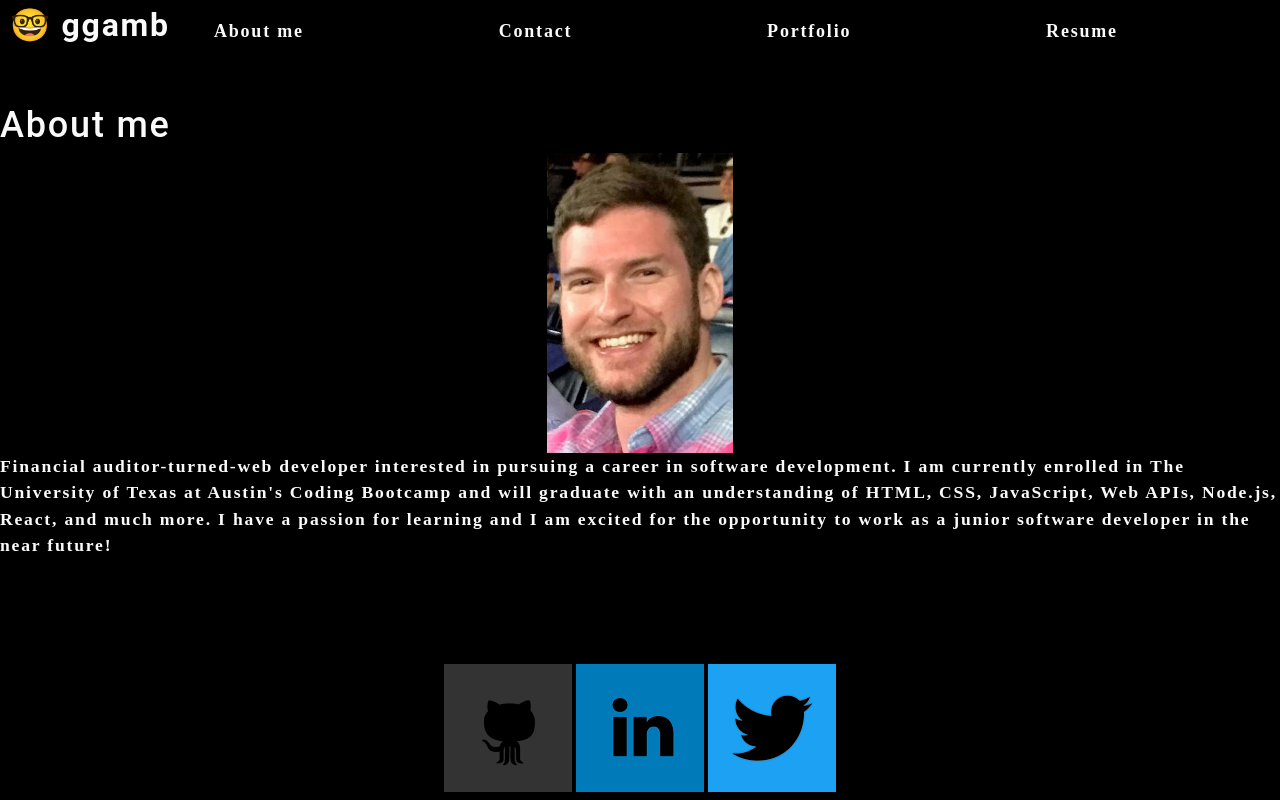
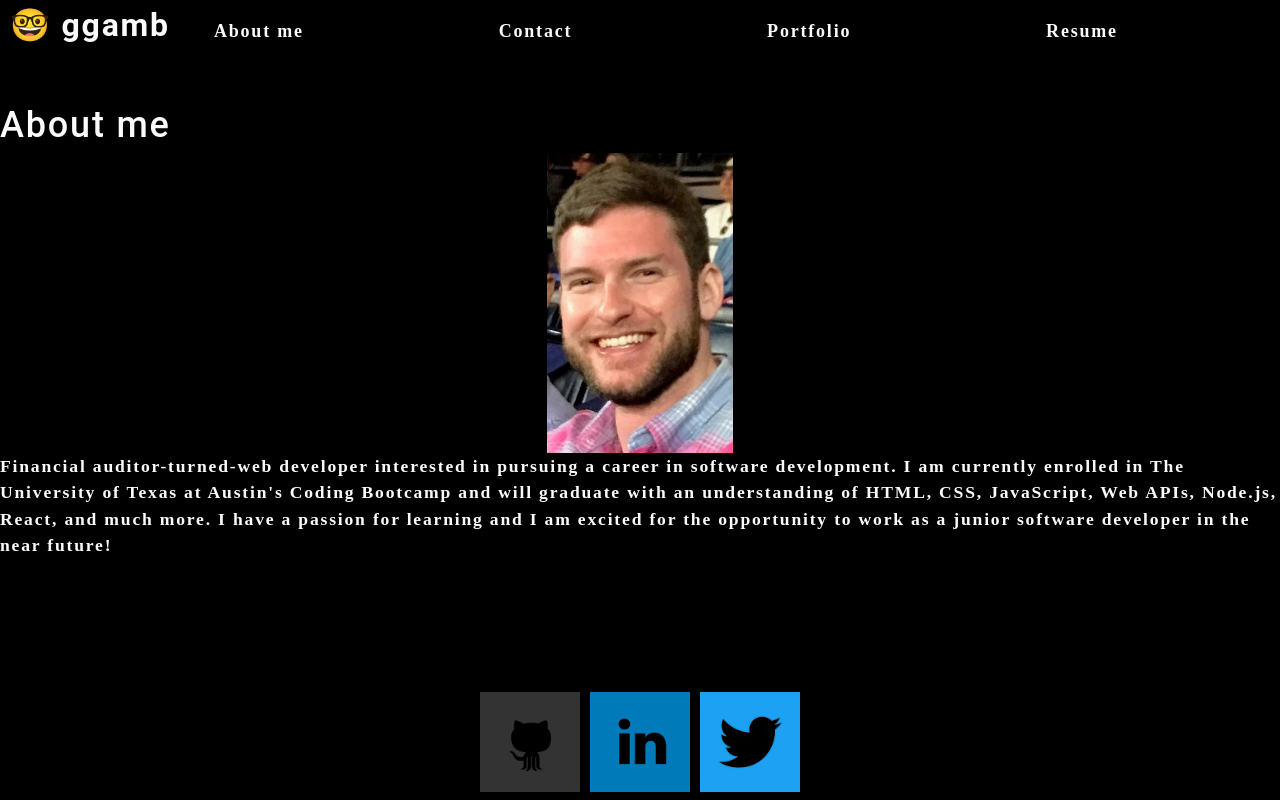
Before and after one commit to ggamb/React-portfolio-ggamb, a React (Create React App) app: page / in a window 1280 px wide. Built offline with nearby package versions, Linux system fonts and the light colour scheme.

Commit message:
adding github image

```diff
--- a/src/components/Footer/index.js
+++ b/src/components/Footer/index.js
@@ -10,9 +10,11 @@ function Footer() {
                 <a href="https://github.com/ggamb" target="_blank">
                     <img className="social" src={githubImg} alt="github image"></img>
                 </a>
+                {'  '}
                 <a href="https://www.linkedin.com/in/ggambardella/" target="_blank">
                     <img className="social" src={linkedinImg} alt="linkedin image"></img>
                 </a>
+                {'  '}
                 <a href="https://twitter.com/ggambgg" target="_blank">
                     <img className="social" src={twitterImg} alt="twitter image"></img>
                 </a>
--- a/src/components/Portfolio/index.js
+++ b/src/components/Portfolio/index.js
@@ -3,7 +3,7 @@ import beerBelly from '../../assets/images/beer-belly.png';
 import TBD from '../../assets/images/TBD.png';
 import photoPort from '../../assets/images/photoPort.png';
 import weather from '../../assets/images/weather.png';
-import github from '../../assets/images/github.png'
+import github from '../../assets/images/small-github.png'
 
 function Project() {
     return (
--- a/src/index.css
+++ b/src/index.css
@@ -4,6 +4,7 @@ main {
 	max-width: 90%;
   padding: 50px 30px;
 }
+
 :root {
   --primary: #8c54ff;
   --secondary: #F3A847;
@@ -479,3 +480,8 @@ footer nav {
 footer {
   margin-top: auto;
 }
+
+.social {
+  width: 100px;
+  height: 100px;
+}
```
Also changed, not shown: src/assets/images/small-github.svg (added).
